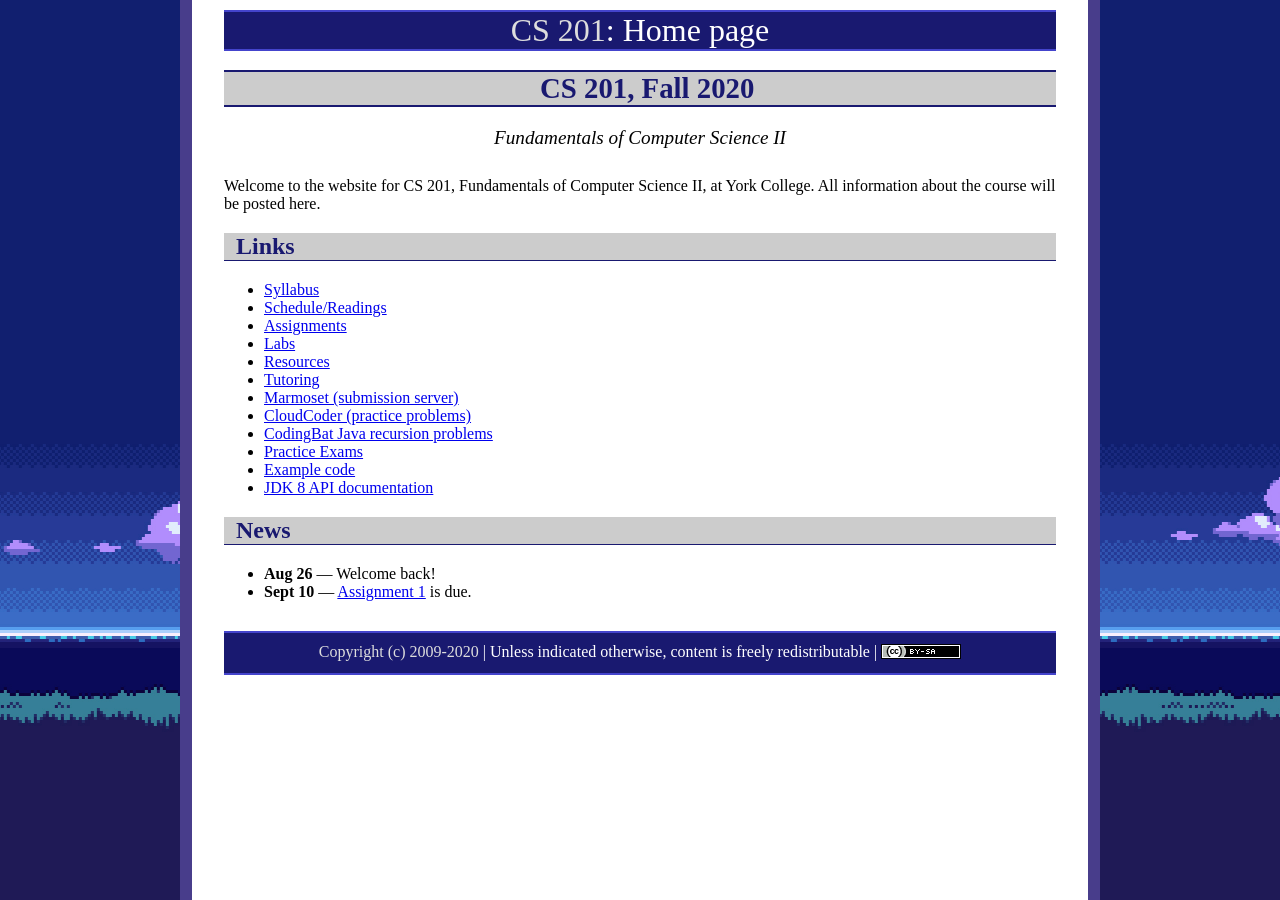
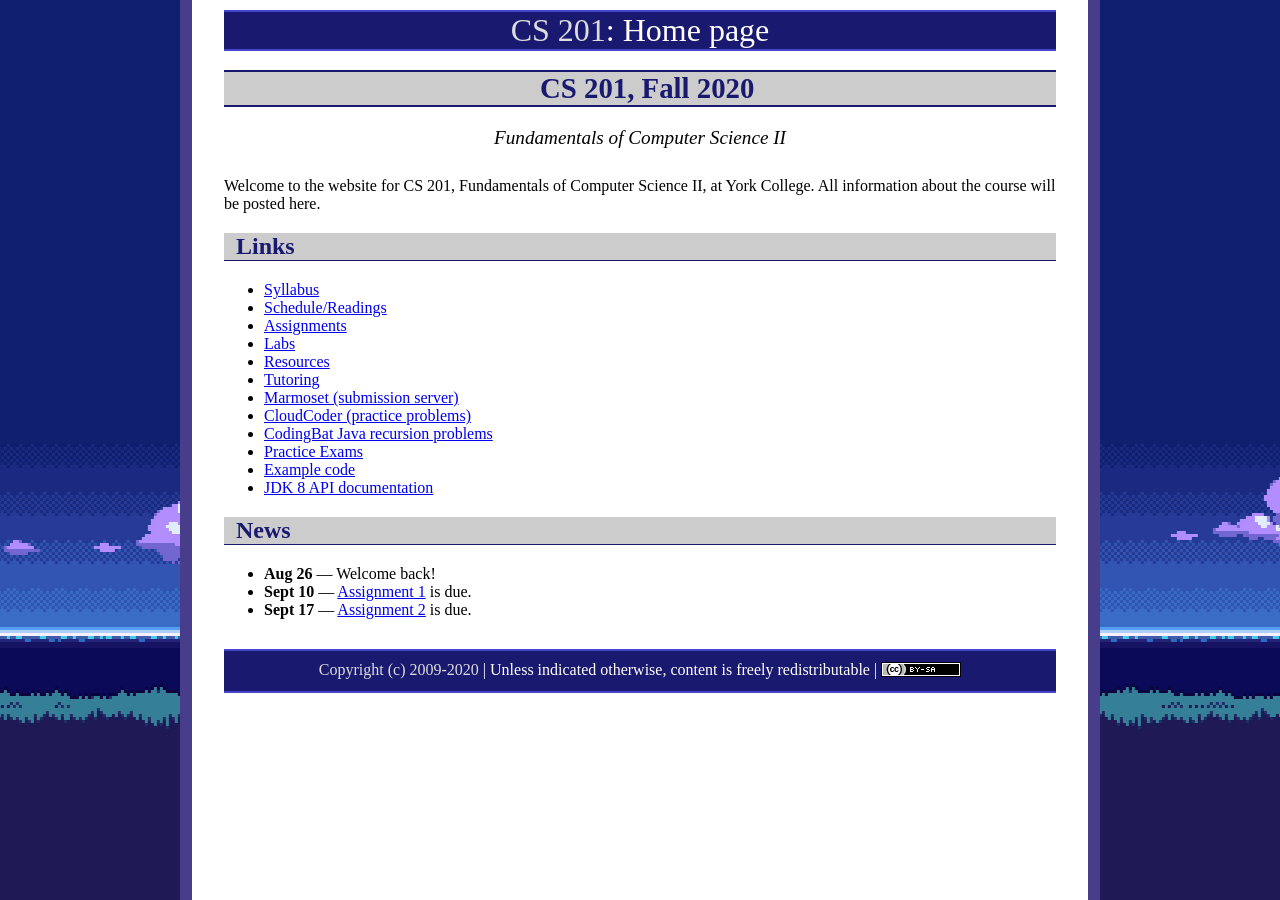
Before and after one commit to ycpcs/cs201-fall2020, a Jekyll site: the page built from index.md, in a window 1280 px wide. Built offline with Jekyll 4.4.1, drawn with Linux system fonts in a browser that asks for light colours.

Commit message:
update index

```diff
--- a/index.md
+++ b/index.md
@@ -28,6 +28,7 @@ Welcome to the website for CS 201, Fundamentals of Computer Science II, at York
 
 * **Aug 26** &mdash; Welcome back!
 * **Sept 10** &mdash; [Assignment 1](assign/assign01.html) is due.
+* **Sept 17** &mdash; [Assignment 2](assign/assign02.html) is due.
 
 
 <!--
```
